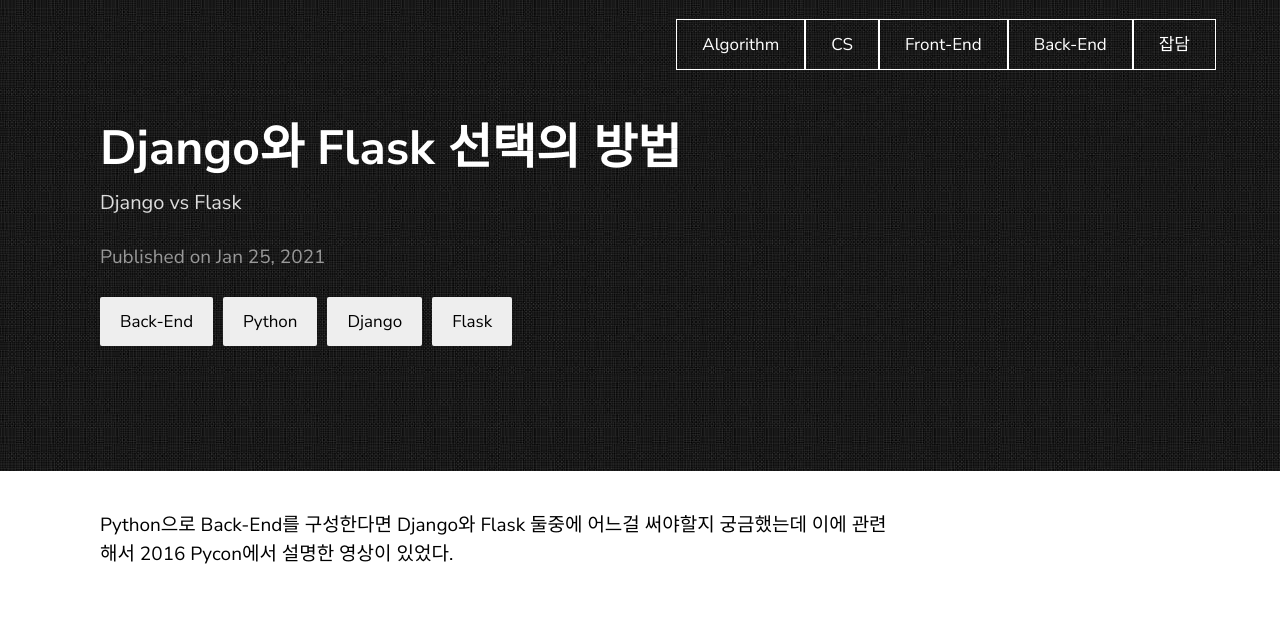
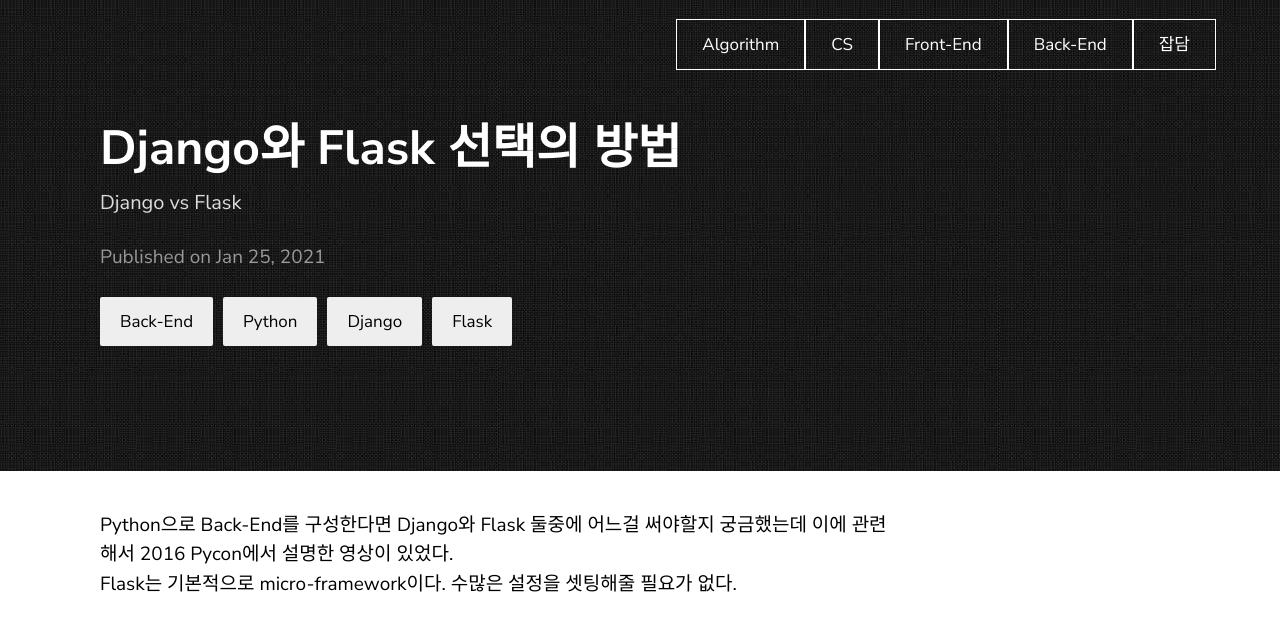
Before and after one commit to piemonte93/piemonte93.github.io, a Jekyll site: the page built from _posts/2021-01-26-back-post1.markdown, in a window 1280 px wide. Shown: the top 618 px of the page. Built offline with Jekyll 4.4.1, drawn with Linux system fonts in a browser that asks for light colours; grey boxes are pictures that could not be loaded.

Commit message:
Update 2021-01-26-back-post1.markdown

```diff
--- a/_posts/2021-01-26-back-post1.markdown
+++ b/_posts/2021-01-26-back-post1.markdown
@@ -6,6 +6,8 @@
 categories: Back-End Python Django Flask
 ---
 
-Python으로 Back-End를 구성한다면 Django와 Flask 둘중에 어느걸 써야할지 궁금했는데 이에 관련해서 2016 Pycon에서 설명한 영상이 있었다.<br><br>
+Python으로 Back-End를 구성한다면 Django와 Flask 둘중에 어느걸 써야할지 궁금했는데 이에 관련해서 2016 Pycon에서 설명한 영상이 있었다.<br>
+Flask는 기본적으로 micro-framework이다. 수많은 설정을 셋팅해줄 필요가 없다.
+<br><br>
 
 <iframe width="560" height="315" src="https://www.youtube.com/embed/cX8n7pRA670" frameborder="0" allow="accelerometer; autoplay; clipboard-write; encrypted-media; gyroscope; picture-in-picture" allowfullscreen></iframe>
```
